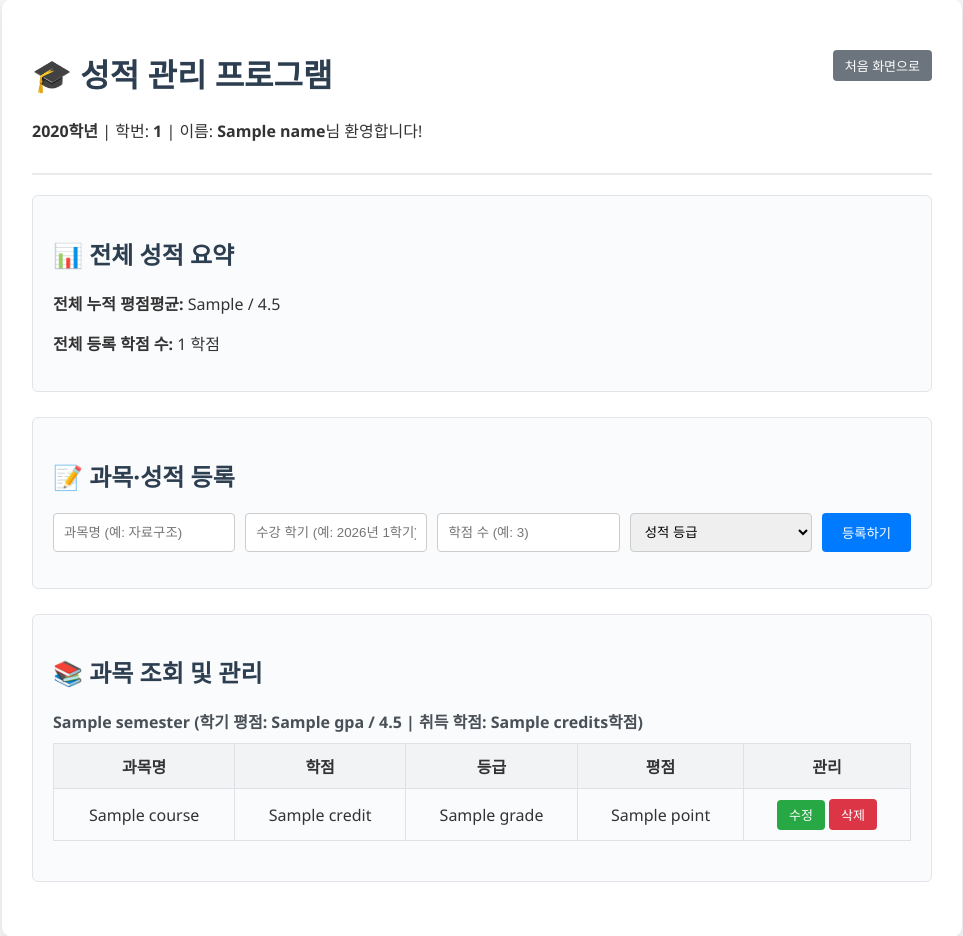
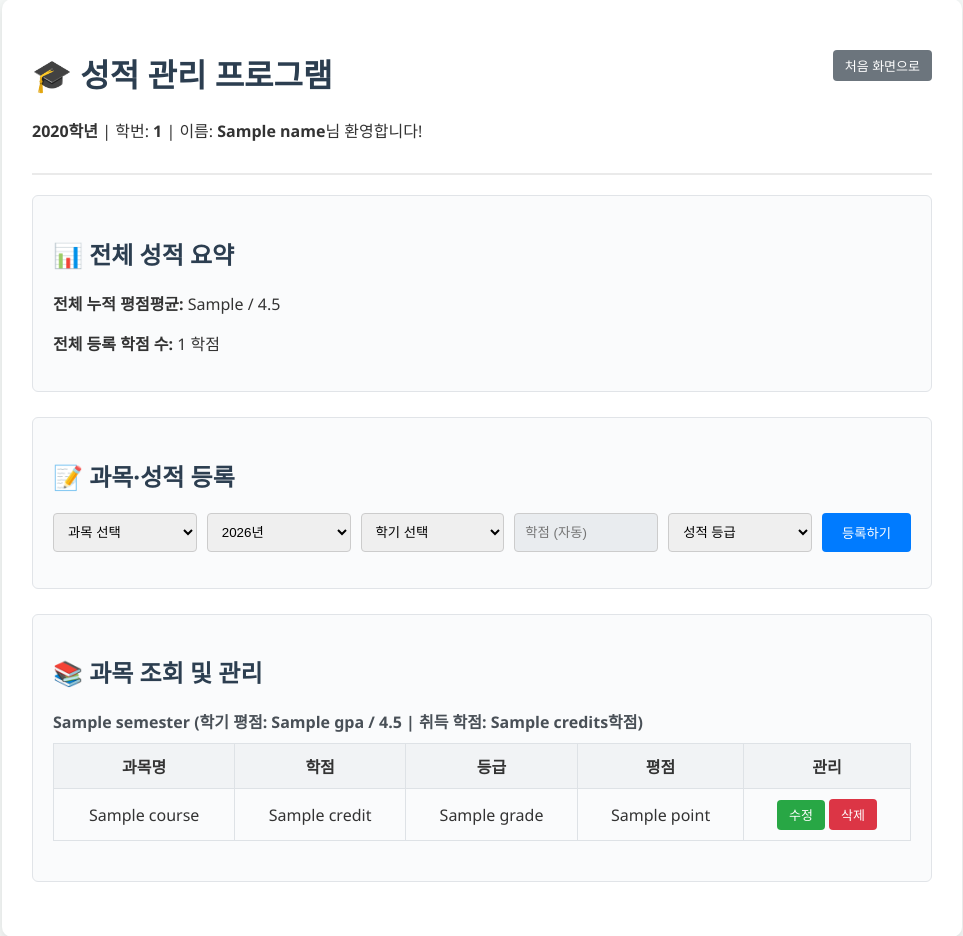
Before and after one commit to 2026ENDPoinT/team10, a Flask app: template templates/scores.html in a window 1280 px wide. Shown: the part 45-981 px from the top of the page, without its empty margins (158-1121 px from the left). Run offline with Flask 3, Linux system fonts and the light colour scheme; the template is opened without the code that fills it: most values are stand-ins (such as "Sample title", 1, 10 or a date in 2020).

Commit message:
성적 입력 및 조회

```diff
--- a/templates/scores.html
+++ b/templates/scores.html
@@ -14,7 +14,6 @@
             <a href="{{ url_for('index') }}" class="btn-back-main">처음 화면으로</a>
         </div>
 
-        <!-- 플래시 메시지 (예외 처리 및 알림 출력) -->
         {% with messages = get_flashed_messages(with_categories=true) %}
             {% if messages %}
                 <ul class="flash-messages">
@@ -25,14 +24,13 @@
             {% endif %}
         {% endwith %}
 
-        <!-- 기능 3: 평점평균(GPA) 자동 계산 및 학점 표시 요약 카드 -->
         <div class="summary-card">
             <h2>📊 전체 성적 요약</h2>
             <p><strong>전체 누적 평점평균:</strong> {{ stats.overall_gpa }} / 4.5</p>
             <p><strong>전체 등록 학점 수:</strong> {{ stats.total_credits }} 학점</p>
         </div>
 
-        <!-- 기능 1: 과목·성적 등록 폼 -->
+        <!-- 과목·성적 등록 -->
         <div class="form-card">
             <h2>📝 과목·성적 등록</h2>
             <form action="{{ url_for('add') }}" method="POST">
@@ -41,21 +39,50 @@
                 <input type="hidden" name="year" value="{{ year }}">
 
                 <div class="form-row">
-                    <input type="text" name="name_input" placeholder="과목명 (예: 자료구조)" required>
-                    <input type="text" name="semester" placeholder="수강 학기 (예: 2026년 1학기)" required>
-                    <input type="number" name="credit" placeholder="학점 수 (예: 3)" min="1" required>
+                    <!-- 과목명 선택 드롭다운 -->
+                    <select name="name_input" id="course_select" required>
+                        <option value="" disabled selected>과목 선택</option>
+                        {% for sem, courses in curriculum.items() %}
+                            <optgroup label="{{ sem }}">
+                                {% for c in courses %}
+                                    <option value="{{ c }}" data-credit="{{ course_credits[c] }}">{{ c }} ({{ course_credits[c] }}학점)</option>
+                                {% endfor %}
+                            </optgroup>
+                        {% endfor %}
+                    </select>
+
+                    <!-- 수강 연도 선택 (2016~2036, 기본값 2026) -->
+                    <select name="semester_year" required>
+                        <option value="" disabled>연도 선택</option>
+                        {% for y in range(2016, 2037) %}
+                            <option value="{{ y }}" {% if y == 2026 %}selected{% endif %}>{{ y }}년</option>
+                        {% endfor %}
+                    </select>
+
+                    <!-- 수강 학기 선택 (여름학기, 1학기, 2학기, 겨울학기) -->
+                    <select name="semester_term" required>
+                        <option value="" disabled selected>학기 선택</option>
+                        {% for term in allowed_semesters %}
+                            <option value="{{ term }}">{{ term }}</option>
+                        {% endfor %}
+                    </select>
+
+                    <!-- 자동 입력 및 수정 불가 학점 필드 -->
+                    <input type="number" name="credit" id="credit_input" placeholder="학점 (자동)" readonly required style="background-color: #e9ecef; cursor: not-allowed; width: 80px;">
+
+                    <!-- 성적 등급 선택 -->
                     <select name="grade" required>
                         <option value="" disabled selected>성적 등급</option>
                         {% for g in grades %}
                             <option value="{{ g }}">{{ g }}</option>
                         {% endfor %}
                     </select>
+
                     <button type="submit" class="btn-primary">등록하기</button>
                 </div>
             </form>
         </div>
 
-        <!-- 기능 2 & 3: 과목 조회 및 관리 (학기별 구분 표시) -->
         <div class="list-card">
             <h2>📚 과목 조회 및 관리</h2>
             {% if stats.semesters %}
@@ -99,5 +126,13 @@
             {% endif %}
         </div>
     </div>
+
+    <script>
+        document.getElementById('course_select').addEventListener('change', function() {
+            var selectedOption = this.options[this.selectedIndex];
+            var credit = selectedOption.getAttribute('data-credit');
+            document.getElementById('credit_input').value = credit ? credit : '';
+        });
+    </script>
 </body>
 </html>
```
